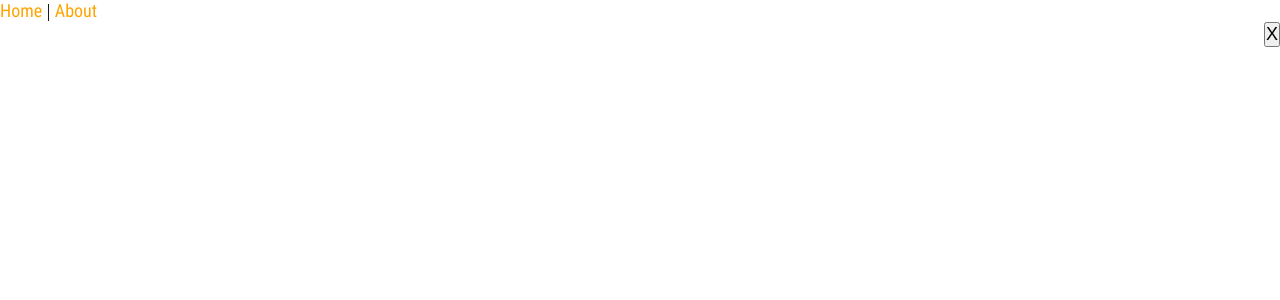
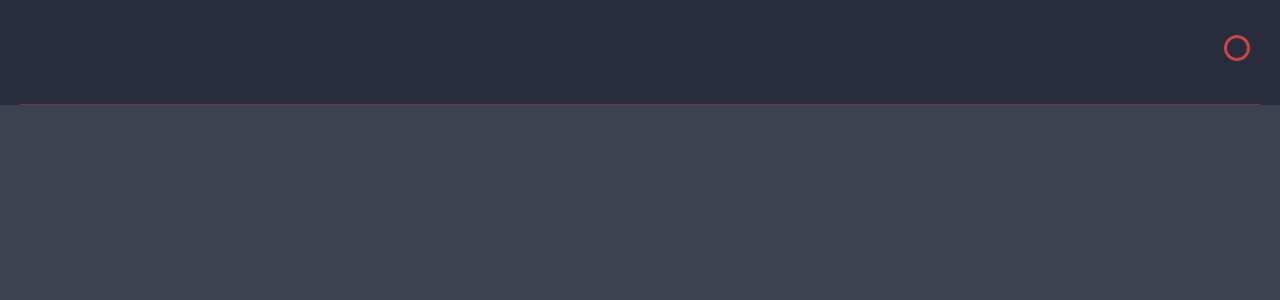
Before and after one commit to oinot/playground, a Vue app: page / in a window 1280 px wide. Shown: the top 300 px of the page. Built offline with nearby package versions, Linux system fonts and the light colour scheme.

Commit message:
sidebar toggler

```diff
--- a/src/App.vue
+++ b/src/App.vue
@@ -1,34 +1,38 @@
 <template>
-  <nav>
-   <sidebar
-      :is-sidebar-active="isSidebarActive" />
-    <router-link to="/">Home</router-link> |
-    <router-link to="/about">About</router-link>
-    <close-btn
-      :sidebar-toggle="toggleSidebar" />
-  </nav>
-  <router-view/>
+  <sidebar
+    :is-sidebar-active="isSidebarActive" />
+  <close-btn
+    :sidebar-toggle="toggleSidebar"
+    @click="changeBtn()"
+    :class="{ open: isOpen }"/>
+  <nav-bar />
+  <router-view />
 </template>
 <script>
 // @ is an alias to /src
 import Sidebar from '@/components/menu/SideBar.vue';
-import CloseBtn from '@/components/menu/CloseBtn.vue';
+import CloseBtn from '@/components/NavBar/CloseBtn.vue';
+import NavBar from '@/components/NavBar/NavBar.vue';
 
 export default {
   name: 'HomeView',
   components: {
     Sidebar,
     CloseBtn,
+    NavBar,
   },
-
   data() {
     return {
       isSidebarActive: false,
+      isOpen: false,
     };
   },
   methods: {
-    toggleSidebar() {
+    toggleSidebar() { // Sidebar toggler
       this.isSidebarActive = !this.isSidebarActive;
+    },
+    changeBtn() { // class toggler button
+      this.isOpen = !this.isOpen;
     },
   },
 };
--- a/src/assets/styles/base.css
+++ b/src/assets/styles/base.css
@@ -3,6 +3,7 @@
   padding: 0;
   box-sizing: border-box;
   font-size: 18px;
+  background-color:rgba(41, 45, 62, 0.9);
 }
 
 h1 {
--- /dev/null
+++ b/src/assets/styles/navbar/closeBtn.css
@@ -0,0 +1,30 @@
+
+/* remove html defaults on button*/
+button {
+  all: unset;
+	cursor: pointer;
+  position: absolute;
+  right: 30px;
+  top: 35px
+}
+
+.close {
+  width: 20px;
+  height: 20px;
+  border-radius: 50%;
+  border: 3px solid rgba(214, 73, 72, 0.9);
+  transition: 0.25s ease-in-out;
+  -webkit-animation: fade-in 0.5s ease-out 0.25s both;
+          animation: fade-in 0.5s ease-out 0.25s both;
+}
+.close:hover {
+  box-shadow: 0px 0px 10px white;
+}
+
+.circle {
+  border-top: 1px solid white
+
+}
+.open {
+  background: rgba(214, 73, 72, 0.9);
+}
--- /dev/null
+++ b/src/assets/styles/navbar/navbar.css
@@ -0,0 +1,13 @@
+.container {
+  padding: 0 20px;
+}
+
+.navbar {
+  padding: 10px;
+  display: flex;
+  min-height: 105px;
+  flex-wrap: wrap;
+  word-break: break-all;
+  align-items: center;
+  border-bottom: 1px solid rgba(214, 73, 72, 0.4);
+}
--- a/src/assets/styles/sidebar/sidebar.css
+++ b/src/assets/styles/sidebar/sidebar.css
@@ -9,8 +9,8 @@
   width: calc(3rem * 6);
   height: 100vh;
   background-color: rgb(41, 45, 62);
-  border-right: 1px solid rgba(59, 97, 134, 0.2);
-  box-shadow: 1px 0px 2px rgba(59, 97, 134, 0.4);
+  border-right: 1px solid rgba(214, 73, 72, 0.4);
+  box-shadow: 1px 0px 2px rgba(214, 73, 72, 0.4);
   transition: .2s ease-in-out;
   z-index: 99;
   padding: 20px;
@@ -30,6 +30,7 @@
 }
 .sidebar-header {
   padding: 10px;
+  min-height: 85px;
   display: flex;
   justify-content: space-between;
   flex-wrap: wrap;
--- a/src/components/menu/CloseBtn.vue
+++ b/src/components/NavBar/CloseBtn.vue
@@ -1,10 +1,8 @@
 <template>
-  <div>
     <button
-      class="btn btn-sm btn-link"
-      @click="sidebarToggle()">X
+      class="close"
+      @click="sidebarToggle()">
     </button>
-  </div>
 </template>
 
 <script>
@@ -20,7 +18,5 @@ export default {
 </script>
 
 <style scoped>
-button {
-  float: right;
-}
+@import "/src/assets/styles/navbar/closeBtn.css";
 </style>
--- /dev/null
+++ b/src/components/NavBar/NavBar.vue
@@ -0,0 +1,15 @@
+<template>
+<div class="container">
+  <div class="navbar">
+  </div>
+</div>
+</template>
+<script>
+export default {
+  name: 'NavBar',
+};
+</script>
+
+<style scoped>
+@import "/src/assets/styles/navbar/navbar.css";
+</style>
```
